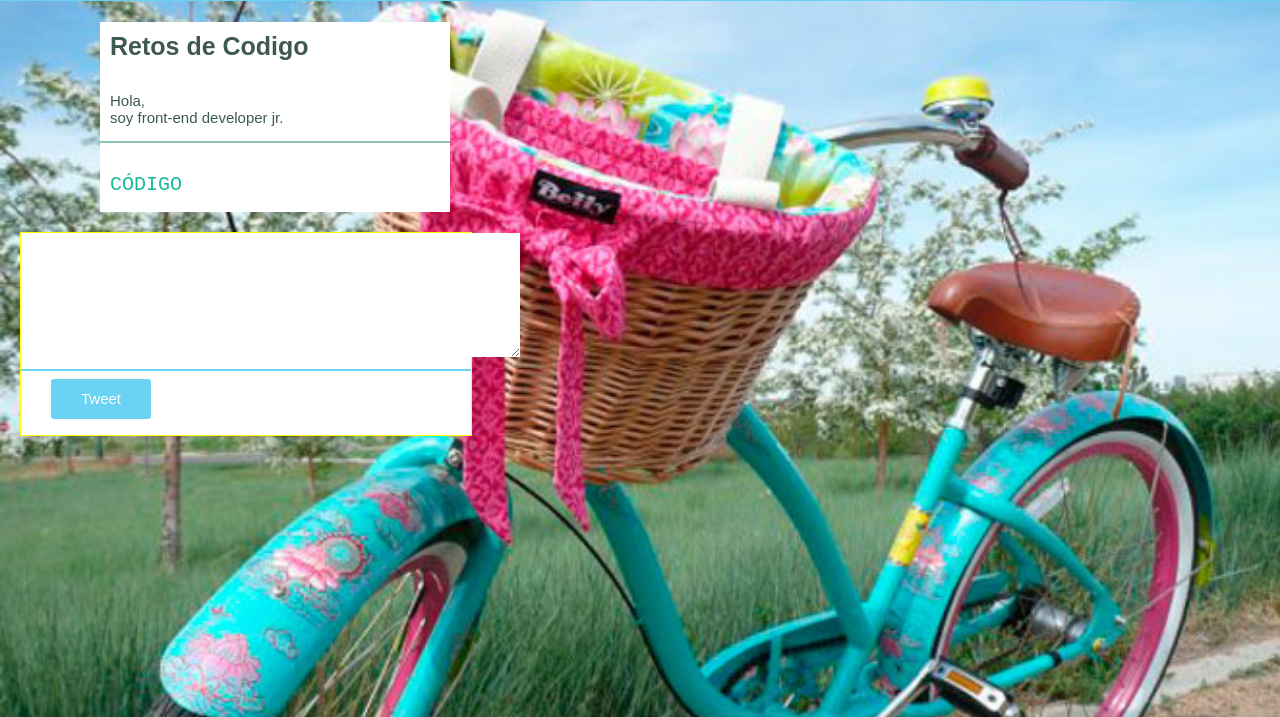
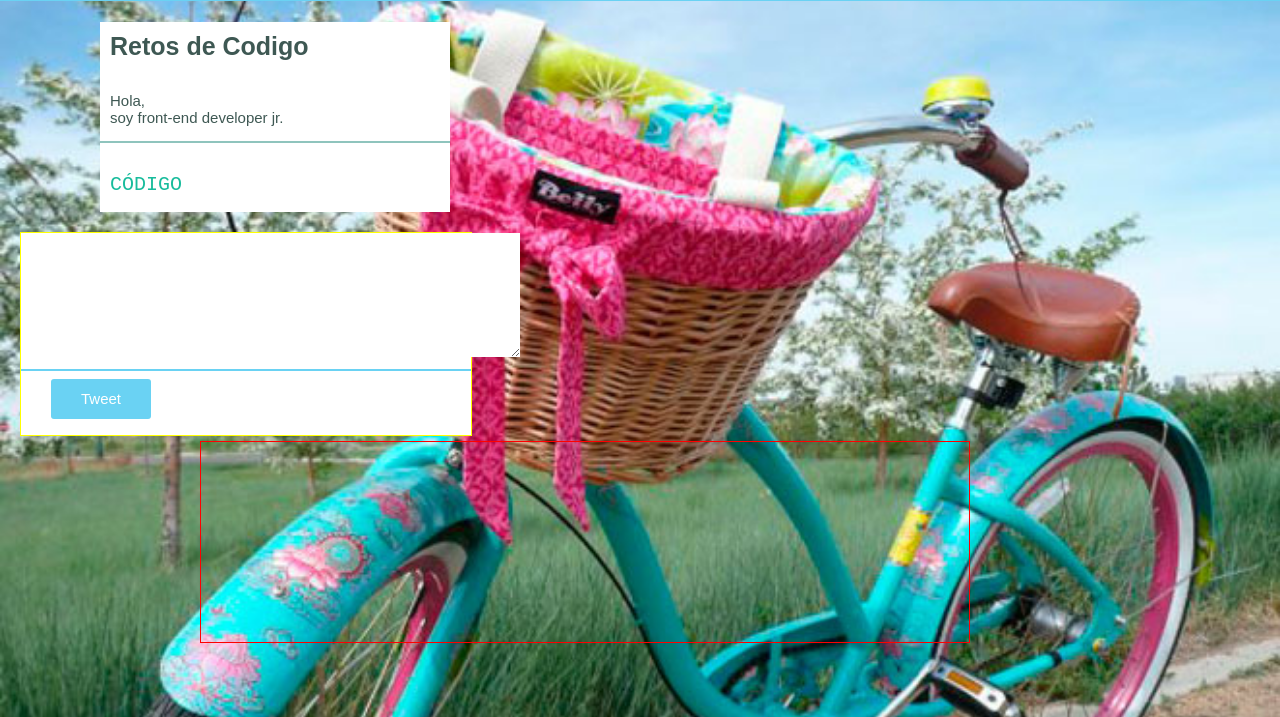
Before and after one commit to Nancysantana/twitter-trello-maq, a plain HTML site: page Twitter/index.html in a window 1280 px wide. Shown: the part 83-800 px from the top of the page. Drawn offline with Linux system fonts and the light colour scheme.

Commit message:
trello-act

```diff
--- a/Twitter/css/main.css
+++ b/Twitter/css/main.css
@@ -76,3 +76,10 @@
     font-size: 20px;
     padding: 10px;
   }
+
+  .conteiner-text {
+    margin: 0px 200px;
+    border: 1px solid red;
+    width: 60%;
+    height: 200px;
+  }
```
